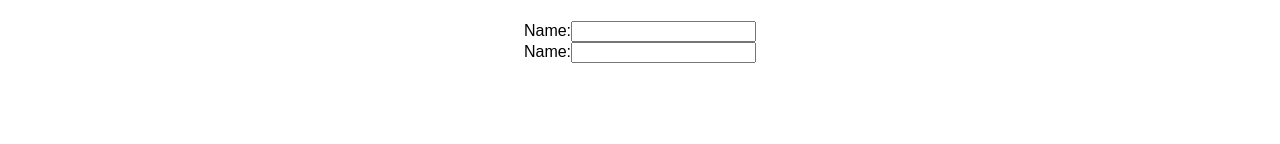
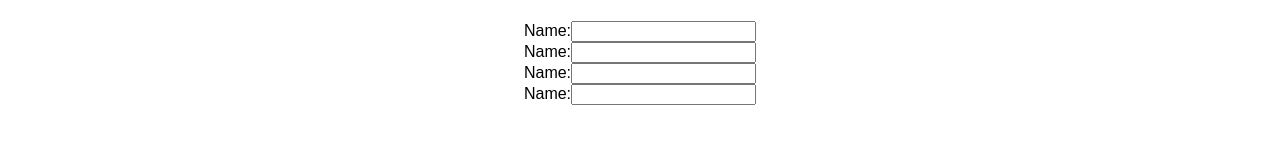
Before and after one commit to Moosen444/ppvapp, a React (Create React App) app: page / in a window 1280 px wide. Shown: the part 226-370 px from the top of the page. Built offline with nearby package versions, Linux system fonts and the light colour scheme.

Commit message:
added up to 4 name boxes

```diff
--- a/src/App.js
+++ b/src/App.js
@@ -28,6 +28,22 @@ class App extends Component {
           </label>
          </form>
         </span>
+        <span>
+         <form>
+          <label>
+           Name:
+            <input type="text" name="name" />
+          </label>
+         </form>
+        </span>
+        <span>
+         <form>
+          <label>
+           Name:
+            <input type="text" name="name" />
+          </label>
+         </form>
+        </span>
       </div>
     );
   }
```
